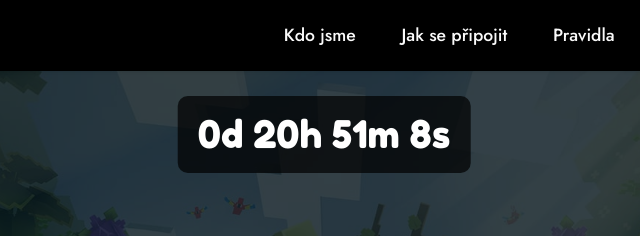
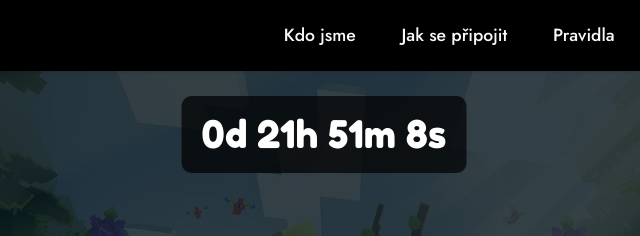
Before and after one commit to Hajdenko/Hajdenko.github.io, a plain HTML site: page index.html in a window 1280 px wide. Shown: the top 236 px of the page, 316-956 px from the left. Drawn offline with Linux system fonts and the light colour scheme; files whose address does not match are found by name.

Commit message:
Update index.html

```diff
--- a/index.html
+++ b/index.html
@@ -171,7 +171,7 @@
 
 <script>
     // finish
-    var countDownDate = new Date("Aug 20, 2024 16:00:00").getTime();
+    var countDownDate = new Date("Aug 20, 2024 17:00:00").getTime();
 
     var countdownfunction = setInterval(function() {
         var cur = new Date().getTime();
```
